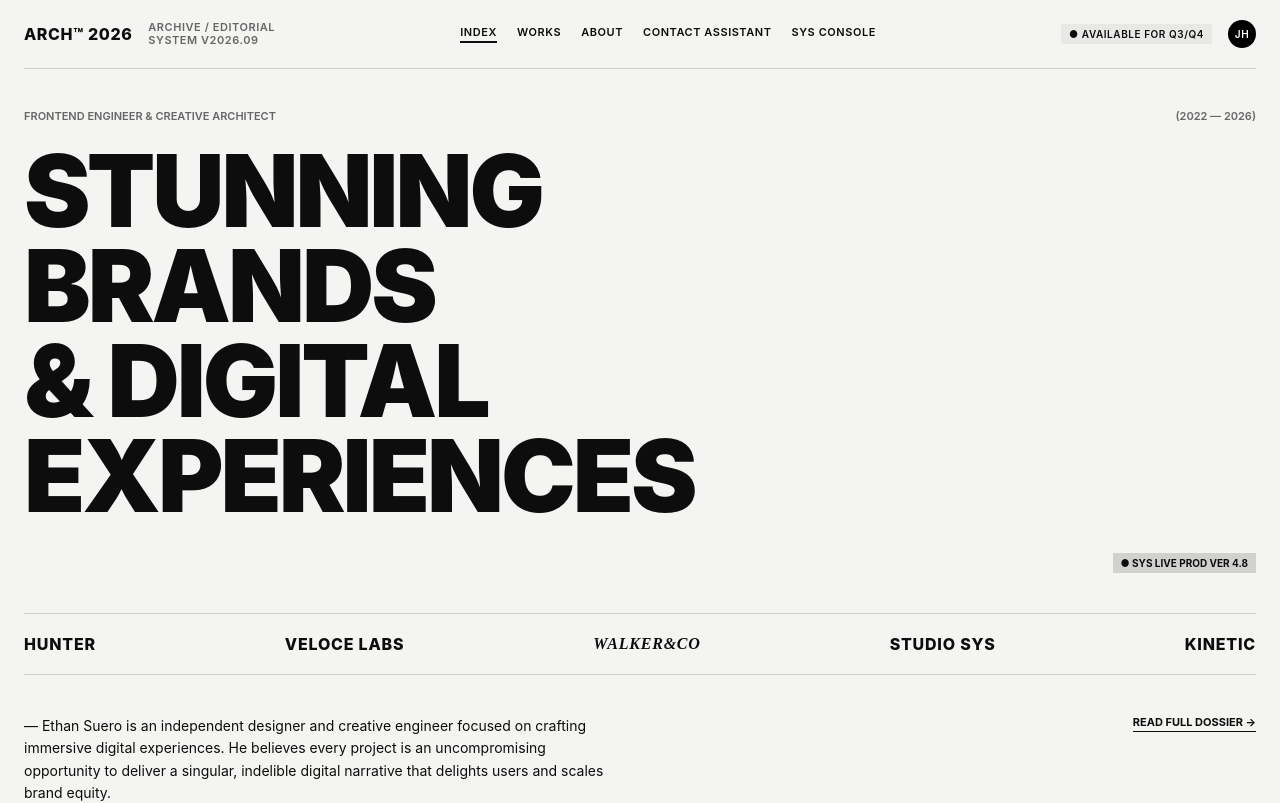
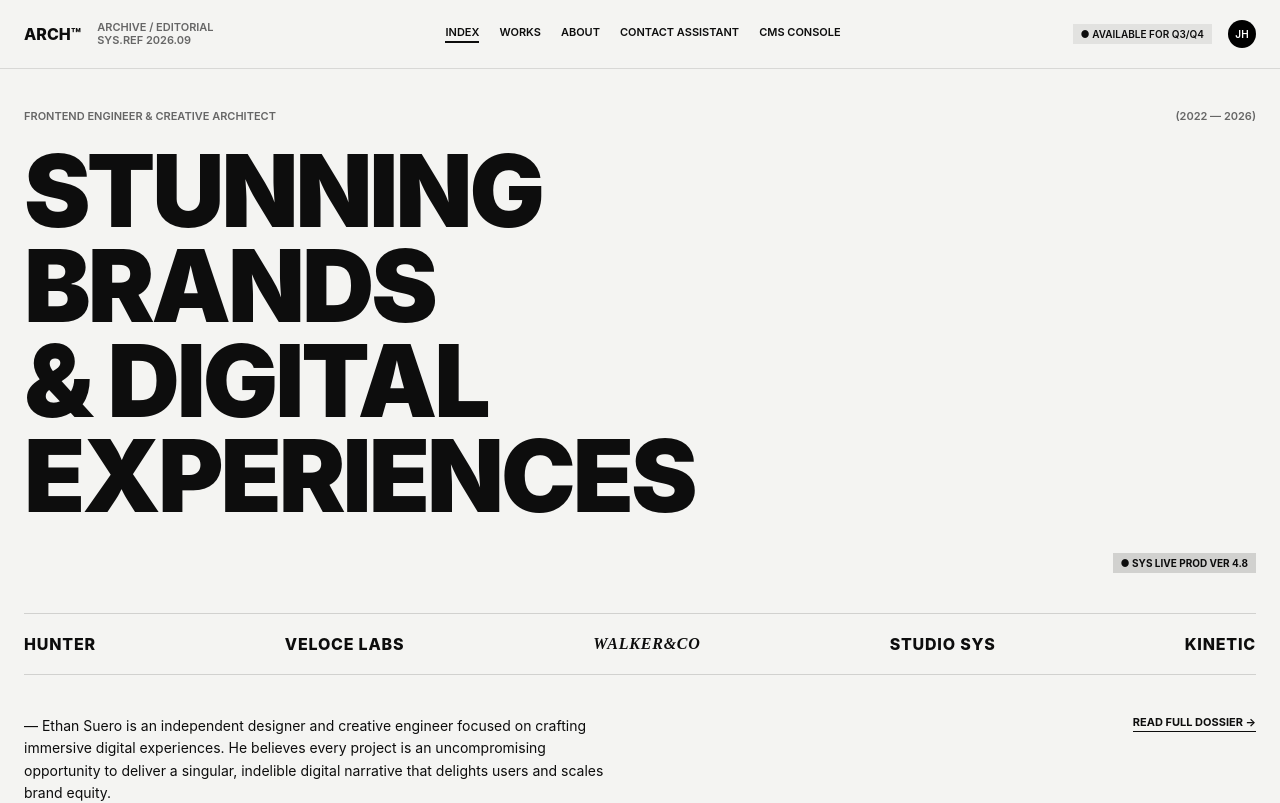
Before and after one commit to bohem026/hellome-feportfolio-, a Next.js app: page / in a window 1280 px wide. Shown: the top 803 px of the page. Built offline with nearby package versions, Linux system fonts and the light colour scheme.

Commit message:
feat: implement Header and Footer components with styling; update layout to include them

```diff
--- a/src/app/layout.tsx
+++ b/src/app/layout.tsx
@@ -1,5 +1,7 @@
 import type { Metadata } from "next";
 import { Geist, Geist_Mono } from "next/font/google";
+import { Header } from "@/components/Header";
+import { Footer } from "@/components/Footer";
 import "./globals.css";
 
 const geistSans = Geist({
@@ -20,7 +22,11 @@ export const metadata: Metadata = {
 export default function RootLayout({ children }: LayoutProps<"/">) {
   return (
     <html lang="en" className={`${geistSans.variable} ${geistMono.variable}`}>
-      <body>{children}</body>
+      <body>
+        <Header />
+        <main>{children}</main>
+        <Footer />
+      </body>
     </html>
   );
 }
--- a/src/app/main/MainPage.tsx
+++ b/src/app/main/MainPage.tsx
@@ -143,7 +143,7 @@ export function MainPage() {
   return (
     <div className="portfolio-main">
       {/* Top Header */}
-      <header className="header">
+      {/* <header className="header">
         <div className="header__left">
           <span className="logo">ARCH™ 2026</span>
           <span className="sub-tag">
@@ -175,7 +175,7 @@ export function MainPage() {
             <span className="avatar">JH</span>
           </div>
         </div>
-      </header>
+      </header> */}
 
       {/* Hero Section */}
       <section className="hero">
@@ -409,11 +409,11 @@ export function MainPage() {
       </section>
 
       {/* Footer */}
-      <footer className="footer">
+      {/* <footer className="footer">
         <div>ATELIER MORPHOLOGY / SWISS MODERN DESIGN SYSTEMS</div>
         <div>LAT 47.3769° N, LON 8.5417° E</div>
         <div>© 2026 ALL RIGHTS RESERVED</div>
-      </footer>
+      </footer> */}
     </div>
   );
 }
--- /dev/null
+++ b/src/components/Footer.scss
@@ -0,0 +1,22 @@
+$border-color: #d8d8d6;
+$text-muted: #666666;
+
+.global-footer {
+  width: 100%;
+  max-width: 1440px;
+  margin: 0 auto;
+  padding: 24px;
+  display: flex;
+  justify-content: space-between;
+  border-top: 1px solid $border-color;
+  font-size: 10px;
+  font-weight: 700;
+  color: $text-muted;
+}
+
+@media (max-width: 600px) {
+  .global-footer {
+    flex-direction: column;
+    gap: 10px;
+  }
+}
--- /dev/null
+++ b/src/components/Footer.tsx
@@ -0,0 +1,11 @@
+import "./Footer.scss";
+
+export function Footer() {
+  return (
+    <footer className="global-footer">
+      <div>ATELIER MONOCHROME / SWISS MODERN DESIGN SYSTEMS</div>
+      <div>LAT 37.5665° N, LON 126.9780° E</div>
+      <div>© 2026 ALL RIGHTS RESERVED</div>
+    </footer>
+  );
+}
--- /dev/null
+++ b/src/components/Header.scss
@@ -0,0 +1,87 @@
+$border-color: #d8d8d6;
+$text-main: #0d0d0d;
+$text-muted: #666666;
+
+.global-header {
+  width: 100%;
+  max-width: 1440px;
+  margin: 0 auto;
+  padding: 20px 24px;
+  display: flex;
+  justify-content: space-between;
+  align-items: center;
+  border-bottom: 1px solid $border-color;
+  font-size: 11px;
+  font-weight: 600;
+
+  &__left {
+    display: flex;
+    gap: 16px;
+    align-items: center;
+
+    .logo {
+      font-size: 16px;
+      font-weight: 800;
+      color: $text-main;
+      text-decoration: none;
+    }
+    .sub-tag {
+      color: $text-muted;
+      line-height: 1.2;
+    }
+  }
+
+  &__nav {
+    display: flex;
+    gap: 20px;
+
+    .nav-link {
+      color: $text-main;
+      text-decoration: none;
+      padding-bottom: 2px;
+      transition: border-color 0.2s ease;
+
+      &.active,
+      &:hover {
+        border-bottom: 2px solid $text-main;
+      }
+    }
+  }
+
+  &__right {
+    display: flex;
+    align-items: center;
+    gap: 16px;
+
+    .status-badge {
+      background: #e2e2e0;
+      padding: 4px 8px;
+      font-size: 10px;
+    }
+
+    .user-profile .avatar {
+      width: 28px;
+      height: 28px;
+      background: #000;
+      color: #fff;
+      border-radius: 50%;
+      display: flex;
+      align-items: center;
+      justify-content: center;
+      font-size: 10px;
+    }
+  }
+}
+
+@media (max-width: 768px) {
+  .global-header {
+    flex-direction: column;
+    gap: 16px;
+    align-items: flex-start;
+
+    &__nav {
+      flex-wrap: wrap;
+      gap: 12px;
+    }
+  }
+}
--- /dev/null
+++ b/src/components/Header.tsx
@@ -0,0 +1,54 @@
+"use client";
+
+import Link from "next/link";
+import { usePathname } from "next/navigation";
+import "./Header.scss";
+
+export function Header() {
+  const pathname = usePathname();
+
+  const navLinks = [
+    { name: "INDEX", href: "/" },
+    { name: "WORKS", href: "/works" },
+    { name: "ABOUT", href: "/about" },
+    { name: "CONTACT ASSISTANT", href: "/contact" },
+    { name: "CMS CONSOLE", href: "/admin" },
+  ];
+
+  return (
+    <header className="global-header">
+      <div className="global-header__left">
+        <Link href="/" className="logo">
+          ARCH™
+        </Link>
+        <span className="sub-tag">
+          ARCHIVE / EDITORIAL
+          <br />
+          SYS.REF 2026.09
+        </span>
+      </div>
+
+      <nav className="global-header__nav">
+        {navLinks.map((link) => {
+          const isActive = pathname === link.href;
+          return (
+            <Link
+              key={link.href}
+              href={link.href}
+              className={`nav-link ${isActive ? "active" : ""}`}
+            >
+              {link.name}
+            </Link>
+          );
+        })}
+      </nav>
+
+      <div className="global-header__right">
+        <span className="status-badge">● AVAILABLE FOR Q3/Q4</span>
+        <div className="user-profile">
+          <span className="avatar">JH</span>
+        </div>
+      </div>
+    </header>
+  );
+}
```
Also changed, not shown: src/app/about/AboutPage.tsx (+4 -4 lines), src/app/admin/AdminPage.tsx (+4 -4 lines), src/app/contact/ContactPage.tsx (+4 -4 lines), src/app/works/WorksPage.tsx (+4 -4 lines).
